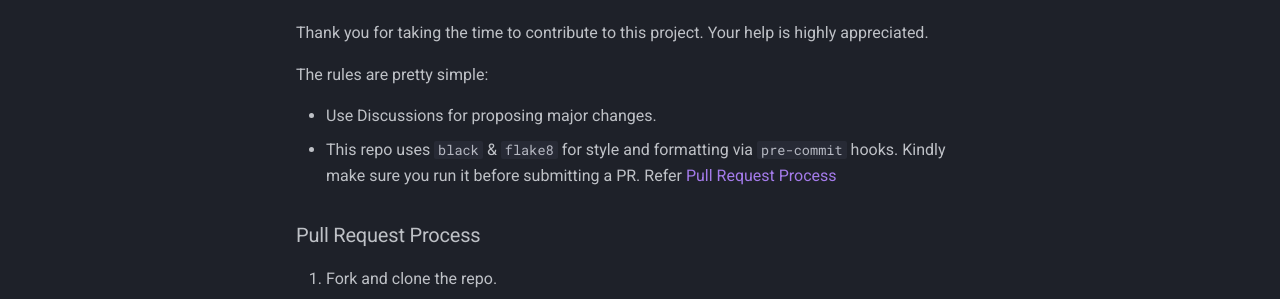
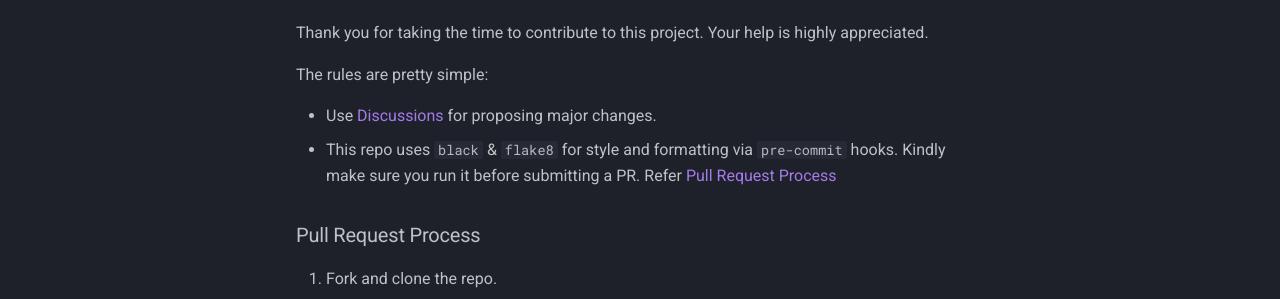
Before and after one commit to ashnair1/COCO-Assistant, an MkDocs documentation site: the page built from docs/CONTRIBUTING.md, in a window 1280 px wide. Shown: the part 249-548 px from the top of the page. Built offline with MkDocs 1.6.1 and Material for MkDocs 9.7.7, drawn with Linux system fonts in a browser that asks for light colours; comment, search, counter and statistics services are not loaded; some of the changed lines change nothing that is shown.

Commit message:
Add link

```diff
--- a/docs/CONTRIBUTING.md
+++ b/docs/CONTRIBUTING.md
@@ -6,7 +6,7 @@ Thank you for taking the time to contribute to this project. Your help is highly
 
 The rules are pretty simple:
 
--   Use Discussions for proposing major changes.
+-   Use [Discussions](https://github.com/ashnair1/COCO-Assistant/discussions) for proposing major changes.
 -   This repo uses `black` & `flake8` for style and formatting via `pre-commit` hooks. Kindly make sure you run it before submitting a PR. Refer [Pull Request Process](#pull-request-process)
 
 ## Pull Request Process
```
